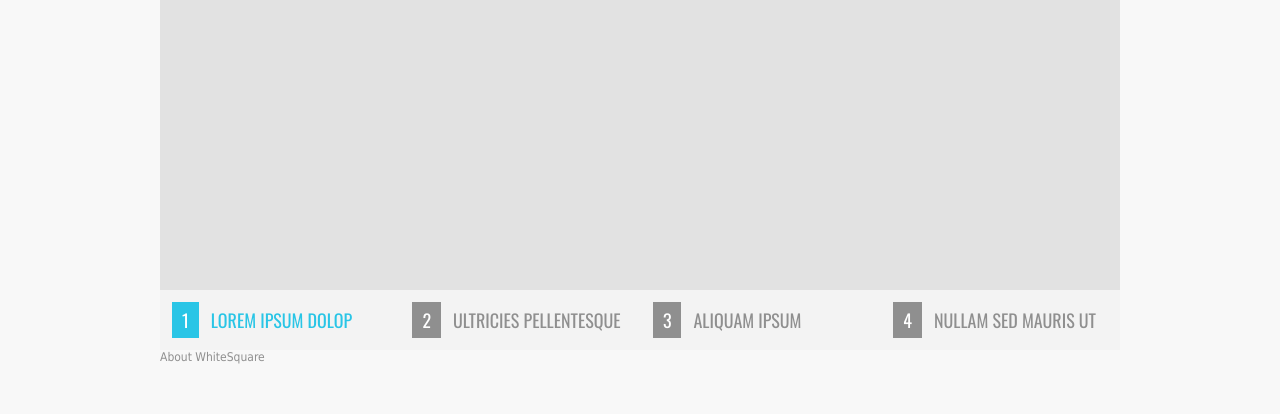
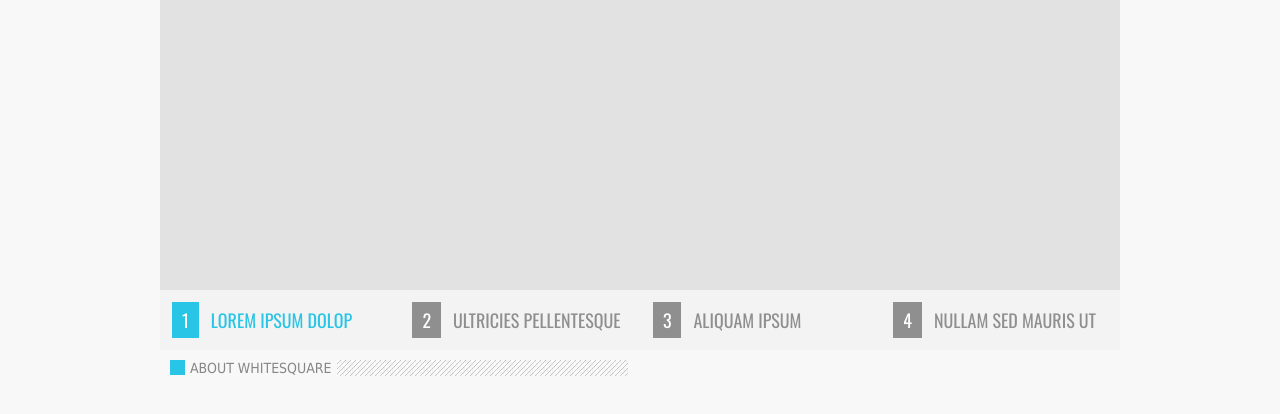
Before and after one commit to butyrd/Whitesquare_Home, a plain HTML site: page index.html in a window 1280 px wide. Shown: the part 262-676 px from the top of the page. Drawn offline with nearby package versions, Linux system fonts and the light colour scheme.

Commit message:
card-hadder paddings

```diff
--- a/styles.css
+++ b/styles.css
@@ -147,3 +147,56 @@ blockquote cite {
 }
 
 /* /стили для нижнего меню */
+
+/* стили для контейнера */
+.container {
+    display: flex;
+}
+
+/* стили для карточки */
+
+.card {
+    padding: 10px;
+    width: calc(50% - 20px);
+    /*justify-content: start;
+    flex-wrap: nowrap;*/
+}
+
+/* card-hadder */
+.card-hadder {
+    display: flex;
+}
+
+.card-marker {
+    width: 15px;
+    height: 15px;
+    background: #29c5e6;
+}
+
+.card-title {
+    padding: 0 5px;
+    font-size: 14px;
+    color: #868686;
+    text-transform: uppercase;
+}
+
+.card-texture {
+    padding-left: 5px;
+    width: 286px;
+    height: 16px;
+
+    background-image: url(images/h1-bg.png);
+    /* background-repeat: no-repeat; */
+}
+/* /card-hadder */
+
+/* /стили для карточки */
+/* /стили для контейнера */
+
+/* /стили контента */
+
+/* стили для footer */
+footer {
+    color: #7e7e7e;
+}
+/* /стили для footer */
```
